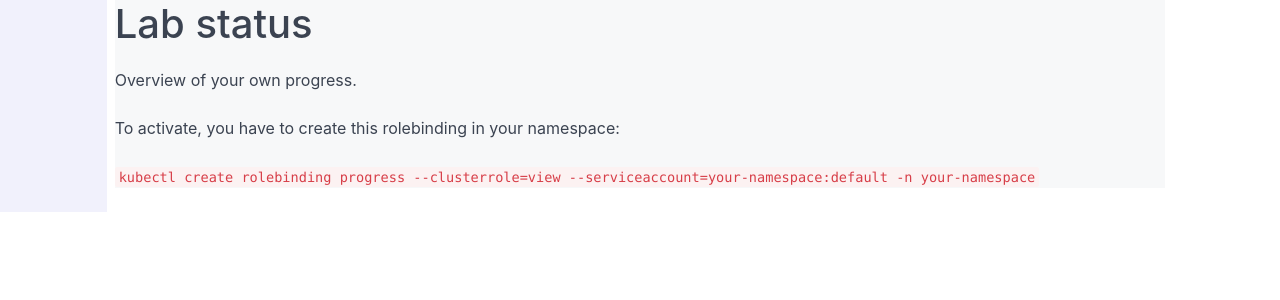
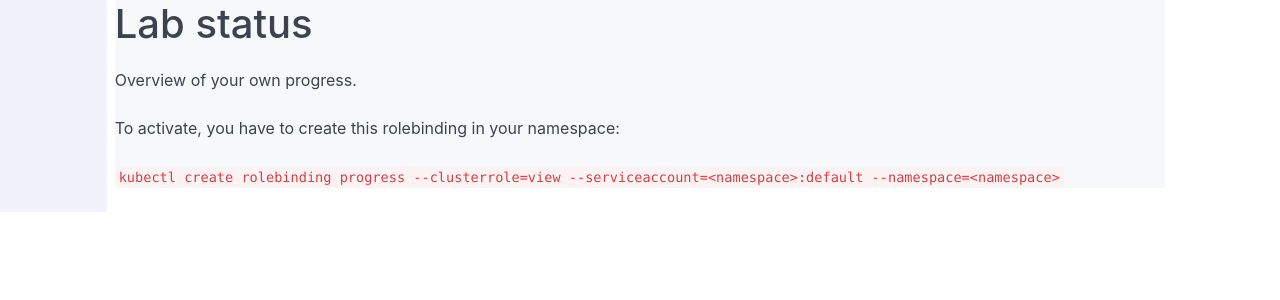
Before and after one commit to acend/awesome-apps, a Flask app: template python/app/templates/progress.jinja in a window 1280 px wide. Shown: the top 300 px of the page. Run offline with Flask 2, Linux system fonts and the light colour scheme; the template is opened without the code that fills it, so the values that code supplies are empty.

Commit message:
Update python/app/templates/progress.jinja
Co-authored-by: Benjamin Affolter <bliemli@users.noreply.github.com>

```diff
--- a/python/app/templates/progress.jinja
+++ b/python/app/templates/progress.jinja
@@ -9,7 +9,7 @@
 				<p>Permissions for this page are looking good! Let's go...</p>
 				{% else %}
 				<p>To activate, you have to create this rolebinding in your namespace:</p>
-				<code>kubectl create rolebinding progress --clusterrole=view --serviceaccount=your-namespace:default -n your-namespace</code>
+				<code>kubectl create rolebinding progress --clusterrole=view --serviceaccount=&#60;namespace&#62;:default --namespace=&#60;namespace&#62;</code>
 				{% endif %}
 				<p></p>
   			</div>
```
